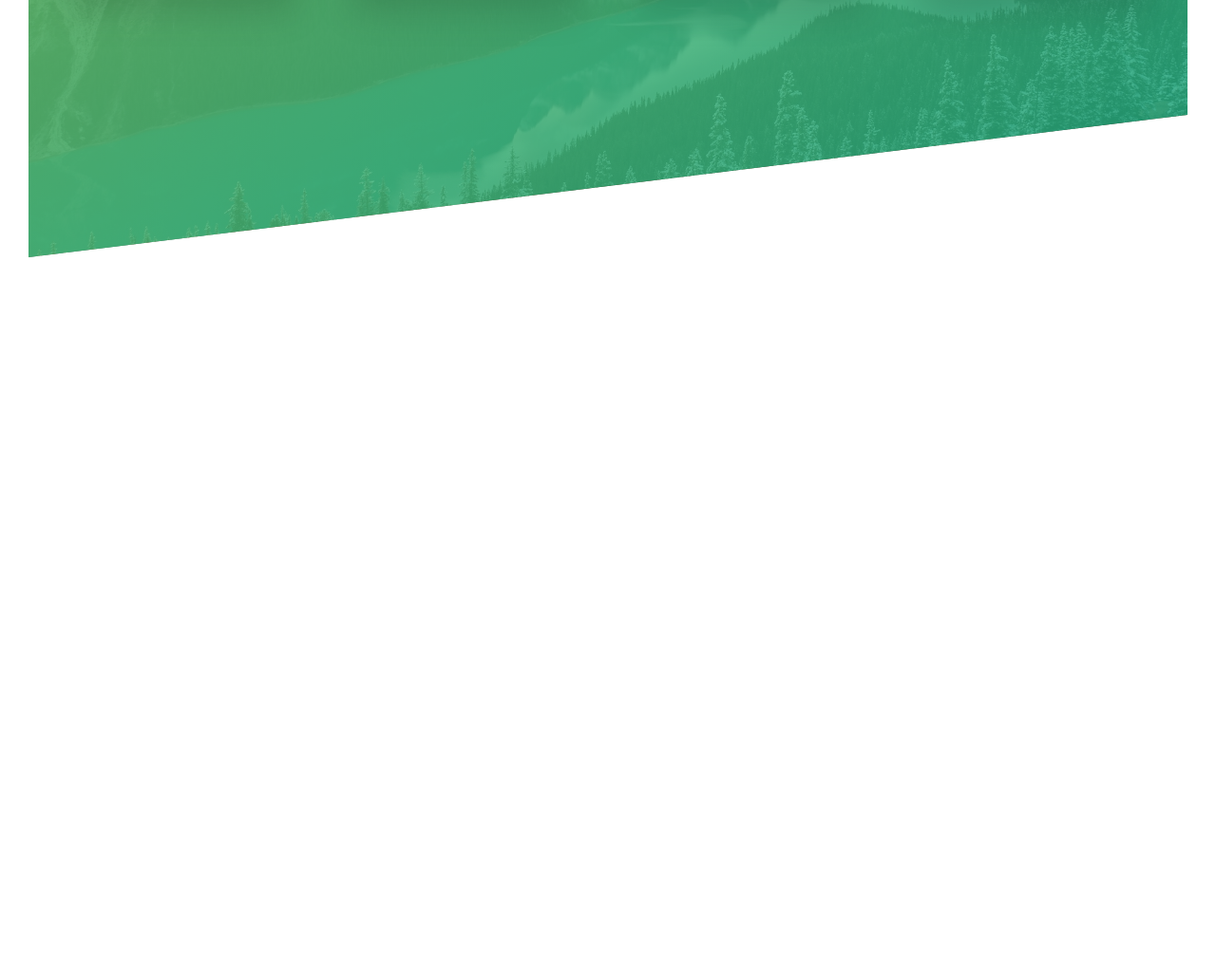
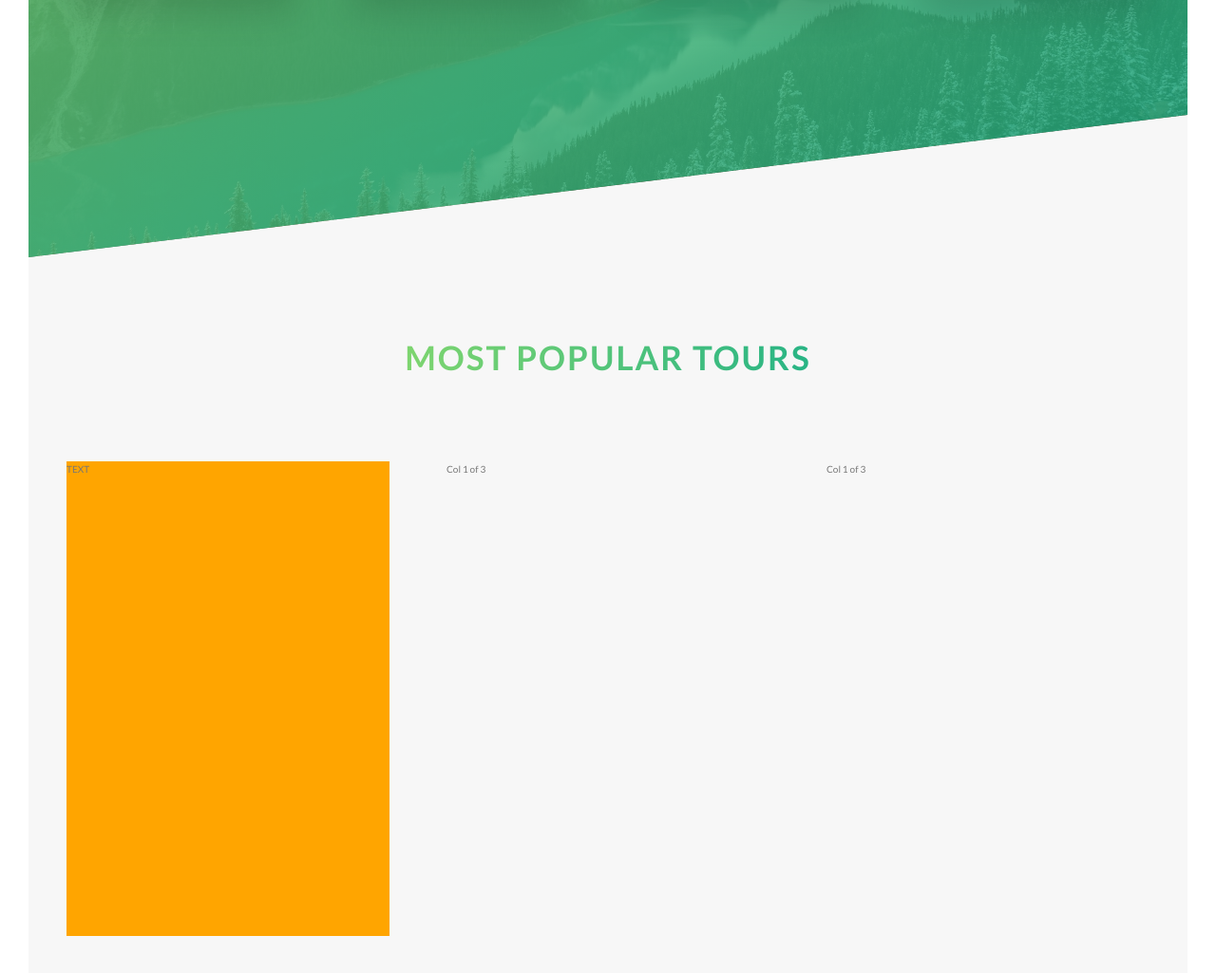
Before and after one commit to alenamalets/project-for-practice-css-sass-, a website: page index.html in a window 1280 px wide. Shown: the part 2007-3032 px from the top of the page at 95% size. Before the commit the page ends 2278 px from the top, so only its background shows below. Drawn offline with Linux system fonts and the light colour scheme.

Commit message:
sass for card rotation

```diff
--- a/index.html
+++ b/index.html
@@ -65,7 +65,6 @@
         </section>
 
         <section class="section-features">
-
             <div class="row">
                 <div class="col-1-of-4">
                     <div class="feature-box">
@@ -103,8 +102,30 @@
                         </p>
                     </div>
                 </div>
+            </div>
+        </section>
+        <section class="section-tours">
+            <div class="u-center-text u-margin-bottom-big">
+                <h2 class="heading-secondary">
+                    Most popular tours
+                </h2>
+            </div>
+            <div class="row">
+                <div class="col-1-of-3">
+                    <div class="card">
+                        <div class="card__side">
+                            TEXT
+                        </div>
+                    </div>
+                </div>
+                <div class="col-1-of-3">
+                    Col 1 of 3
+                </div>
+                <div class="col-1-of-3">
+                    Col 1 of 3
+                </div>
+            </div>
 
-            </div>
         </section>
     </main>
 
--- /dev/null
+++ b/sass/components/_cards.scss
@@ -0,0 +1,15 @@
+.card {
+    perspective: 150rem;
+    -moz-perspective: 150rem;
+
+    &__side {
+        background-color: orange;
+        height: 50rem;
+        transition: all .8s;
+    }
+
+    &:hover  &__side{
+        transform: rotateY(180deg);
+    }
+
+}
--- a/sass/main.scss
+++ b/sass/main.scss
@@ -12,6 +12,7 @@
 @import "components/button";
 @import "components/composition";
 @import "components/feature-box";
+@import "components/cards";
 
 @import "layout/header";
 @import "layout/grid";
--- a/sass/pages/_home.scss
+++ b/sass/pages/_home.scss
@@ -17,3 +17,9 @@
         transform: skewY(7deg);
     }
 }
+
+.section-tours {
+    background-color: $color-grey-light-1;
+    padding: 25rem 0 50rem 0;
+    margin-top: -10rem;
+}
```
Also changed, not shown: css/style.css.
